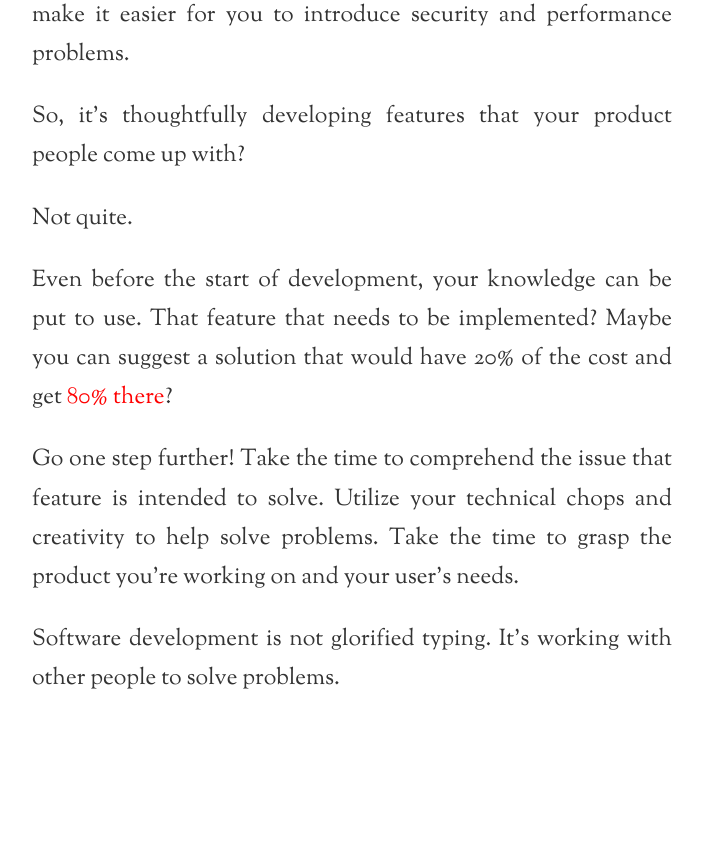
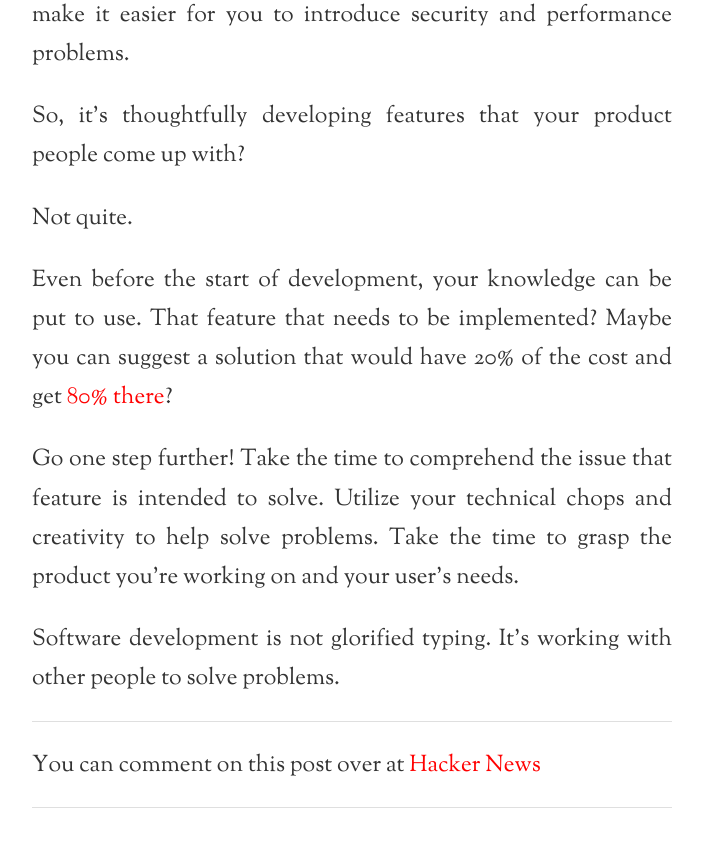
Before and after one commit to mmozuras/mmozuras.github.com, a Jekyll site: the page built from _posts/2014-02-04-software-development-is-not-typing.md, in a window 1280 px wide and 900 px high, scrolled down 1878 px. Shown: the top 847 px of the window, without its empty margins (288-991 px from the left). Built offline with Jekyll 4.4.1, drawn with Linux system fonts in a browser that asks for light colours; Markdown is read by kramdown in place of the engine named in the settings; comment, search, counter and statistics services are not loaded; before the commit the page ends 2668 px from its top, so only the background shows below that; some of the changed lines change nothing that is shown.

Commit message:
Add Hacker News link to Software Development is not Typing

```diff
--- a/_posts/2014-02-04-software-development-is-not-typing.md
+++ b/_posts/2014-02-04-software-development-is-not-typing.md
@@ -1,6 +1,7 @@
 ---
 layout: post
 title: Software Development is not Typing
+hn: //news.ycombinator.com/item?id=7178164
 ---
 
 What is software development? Is it typing features that your product people come up with into your text editor as quickly as possible?
```
